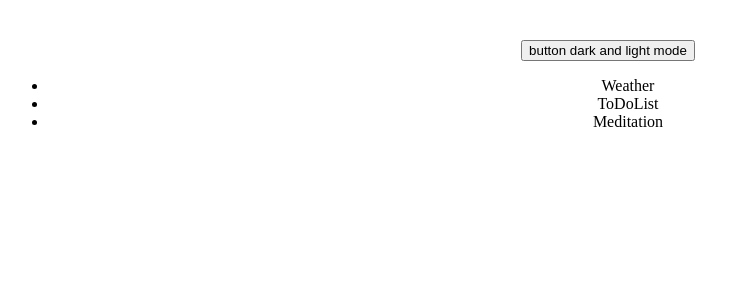
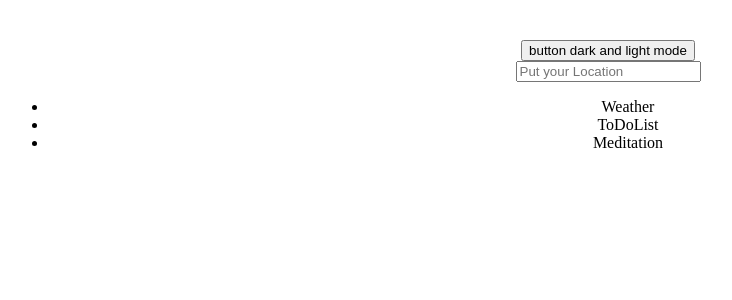
Before and after one commit to Kana-Fujihira/Morning-Routine-React-App, a React (Vite) app in the folder my-react-app/: page /weather in a window 1280 px wide. Shown: the top 300 px of the page, without its empty margins (32-764 px from the left). Built offline with nearby package versions, Linux system fonts and the light colour scheme.

Commit message:
fetch API

```diff
--- a/my-react-app/src/component/home_page/Home.jsx
+++ b/my-react-app/src/component/home_page/Home.jsx
@@ -1,3 +1,4 @@
+import { Link } from "react-router-dom";
 import weather from "/src/assets/weather.png";
 import todolist from "/src/assets/todolist.png";
 import meditation from "/src/assets/meditation.png";
@@ -7,16 +8,22 @@ function Home() {
     <>
       <div>
         <div>
+          <Link to="/weather">
             <img src={weather} alt="Weather Icon" />
             <p>Weather</p>
+          </Link>
         </div>
         <div>
+          <Link to="/todolist">
             <img src={todolist} alt="To Do List Icon" />
             <p>To Do List</p>
+          </Link>
         </div>
         <div>
+          <Link to="/meditation">
             <img src={meditation} alt="Meditation Icon" />
             <p>Meditatation</p>
+          </Link>
         </div>
       </div>
     </>
--- a/my-react-app/src/component/weather_page/Today.jsx
+++ b/my-react-app/src/component/weather_page/Today.jsx
@@ -1,5 +1,40 @@
+import { useState, useEffect } from "react";
+
+const api = {
+  key: "f9a78b95b603f425ebcdcd9d16e540a9",
+  base: "https://api.openweathermap.org/data/2.5/",
+};
+
 function Today() {
-  return <div></div>;
+  const [data, setData] = useState([]);
+  const [location, setLocation] = useState("");
+
+  const searchLocation = (event) => {
+    useEffect(() => {
+      if (event.key === "Enter") {
+        fetch(
+          `https://api.openweathermap.org/data/2.5/weather?q=${location}&appid=f9a78b95b603f425ebcdcd9d16e540a9`
+        )
+          .then((res) => res.json())
+          .then((json) => setData(json));
+        console.log(data);
+      }
+    }, [location]);
+  };
+
+  return (
+    <div>
+      <div>
+        <input
+          type="text"
+          value={location}
+          onChange={(event) => setLocation(event.target.value)}
+          onKeyPress={searchLocation}
+          placeholder="Put your Location"
+        />
+      </div>
+    </div>
+  );
 }
 
 export default Today;
--- a/my-react-app/src/component/weather_page/Tomorrow.jsx
+++ b/my-react-app/src/component/weather_page/Tomorrow.jsx
@@ -1,5 +1,9 @@
+
 function Tomorrow() {
-  return <div></div>;
+  return (
+    <div>
+    </div>
+  );
 }
 
 export default Tomorrow;
--- a/my-react-app/src/main.jsx
+++ b/my-react-app/src/main.jsx
@@ -23,7 +23,7 @@ const router = createBrowserRouter([
         element: <ToDoList />,
       },
       {
-        path: "/medidation",
+        path: "/meditation",
         element: <Meditation />,
       },
     ],
```
Lines whose indentation alone changed are shown as unchanged.
